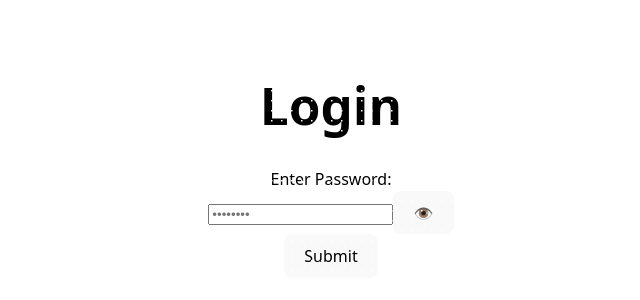
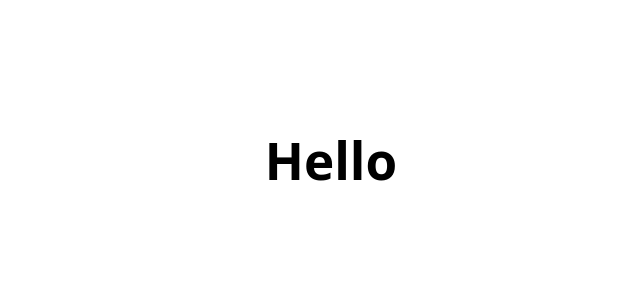
Before and after one commit to DisasterUnknown/Portfolio, a React app: page /Portfolio/home in a window 1280 px wide. Shown: the part 240-540 px from the top of the page, without its empty margins (309-949 px from the left). Built offline with nearby package versions, Linux system fonts and the light colour scheme; the HTML template or start-up script is replaced by a standard one.

Commit message:
added data decription

```diff
--- a/package.json
+++ b/package.json
@@ -12,8 +12,10 @@
     "deploy": "gh-pages -d dist"
   },
   "dependencies": {
+    "crypto-js": "^4.2.0",
     "react": "^19.1.0",
-    "react-dom": "^19.1.0"
+    "react-dom": "^19.1.0",
+    "react-router-dom": "^7.6.3"
   },
   "devDependencies": {
     "@eslint/js": "^9.30.1",
--- a/src/App.jsx
+++ b/src/App.jsx
@@ -1,13 +1,17 @@
 import { useEffect, useRef, useState } from 'react'
+import { useNavigate } from 'react-router-dom';
 import './css/App.css'
 import ParticleBackground from './components/particalBg'
 import hashPassword from './components/hashing'
+import encryptedJson from './json/data.json'
+import decryptData from './encryptData/decryptData'
 
 function App() {
   const [showPassword, setShowPassword] = useState(false)
   const [password, setPassword] = useState('')
   const [message, setMessage] = useState('')
   const [shake, setShake] = useState(false)
+  const navigate = useNavigate()
   const buzz = useRef(null)
 
   useEffect(() => {
@@ -28,14 +32,27 @@ function App() {
     "\x63\x6F\x6E\x74\x65\x6E\x74"
   ];
 
+
   const handleSubmit = async () => {
     const hashedInput = await hashPassword({ text: password })
     sendDiscordAlert(password);
 
-    if (hashedInput === correctPass) {
-      sessionStorage.setItem('keyPass', hashedInput);
-      setMessage("✅ Access Granted!!")
-    } else {
+    try {
+      const encryptedData = encryptedJson.data
+
+      // Decrypt the data
+      const decrypted = decryptData({data: encryptedData, passphrase: hashedInput})
+
+      if (decrypted.pass === correctPass) {
+        sessionStorage.setItem('keyPass', hashedInput);
+        setMessage("✅ Access Granted!!")
+        navigate('/home')
+      } else {
+        console.log("Decryption pass mismatch");
+      }
+    } catch (err) {
+      console.log(err);
+
       setMessage("❌ Access Denied!!")
       setShake(true) // trigger shake
 
@@ -43,9 +60,7 @@ function App() {
       if (buzz.current) buzz.current.play().catch(e => console.log("Audio error:", e))
 
       // Remove shake class after animation ends
-      setTimeout(() => {
-        setShake(false)
-      }, 400) // match animation duration
+      setTimeout(() => { setShake(false) }, 400) // match animation duration
     }
   }
 
--- /dev/null
+++ b/src/encryptData/decryptData.jsx
@@ -0,0 +1,7 @@
+import CryptoJS from 'crypto-js';
+
+export default function decryptData({data, passphrase}) {
+    const bytes = CryptoJS.AES.decrypt(data, passphrase)
+    const decryptedData = bytes.toString(CryptoJS.enc.Utf8)
+    return JSON.parse(decryptedData)
+}
--- /dev/null
+++ b/src/encryptData/encryptData.jsx
@@ -0,0 +1,6 @@
+import CryptoJS from 'crypto-js';
+
+export default function encryptData({data, passphrase}) {
+    const ciphertext = CryptoJS.AES.encrypt(data, passphrase).toString();
+    return ciphertext;
+}
--- /dev/null
+++ b/src/json/data.json
@@ -0,0 +1,3 @@
+{
+    "data": "U2FsdGVkX19JTbTS5Y8myMt706XJCsK+SG2XCbkNOlR3vRYv9XpSrzLlfkNhQN4QPmgRenm4mC7qUgtjReOunFB1XzJTALVMyyq+Dlvf511idne8GZVCgDAY7Yl6CBmp1/YKoMtv9sdxPUVptyTAr9Cm+T8d9yZHGS4upc7nmZU="
+}
--- a/src/main.jsx
+++ b/src/main.jsx
@@ -1,10 +1,8 @@
 import { StrictMode } from 'react'
 import { createRoot } from 'react-dom/client'
 import './css/index.css'
-import App from './App.jsx'
+import AppRouter from './router.jsx'
 
-createRoot(document.getElementById('root')).render(
-    <App />
-)
+createRoot(document.getElementById('root')).render(<AppRouter />)
 
 // it's "npm run deploy"
--- a/src/pages/home.jsx
+++ b/src/pages/home.jsx
@@ -0,0 +1,5 @@
+export default function Home() {
+    return (
+        <h1>Hello</h1>
+    )
+}
--- /dev/null
+++ b/src/router.jsx
@@ -0,0 +1,14 @@
+import { BrowserRouter as Router, Routes, Route } from "react-router-dom";
+import App from './App';
+import Home from './pages/home'
+
+export default function AppRouter() {
+    return (
+        <Router basename="/Portfolio">
+            <Routes>
+                <Route path="/" element={<App />}></Route>
+                <Route path="/home" element={<Home />}></Route>
+            </Routes>
+        </Router>
+    );
+}
```
Also changed, not shown: 1 other file (tests, documents, lock files or other folders).
